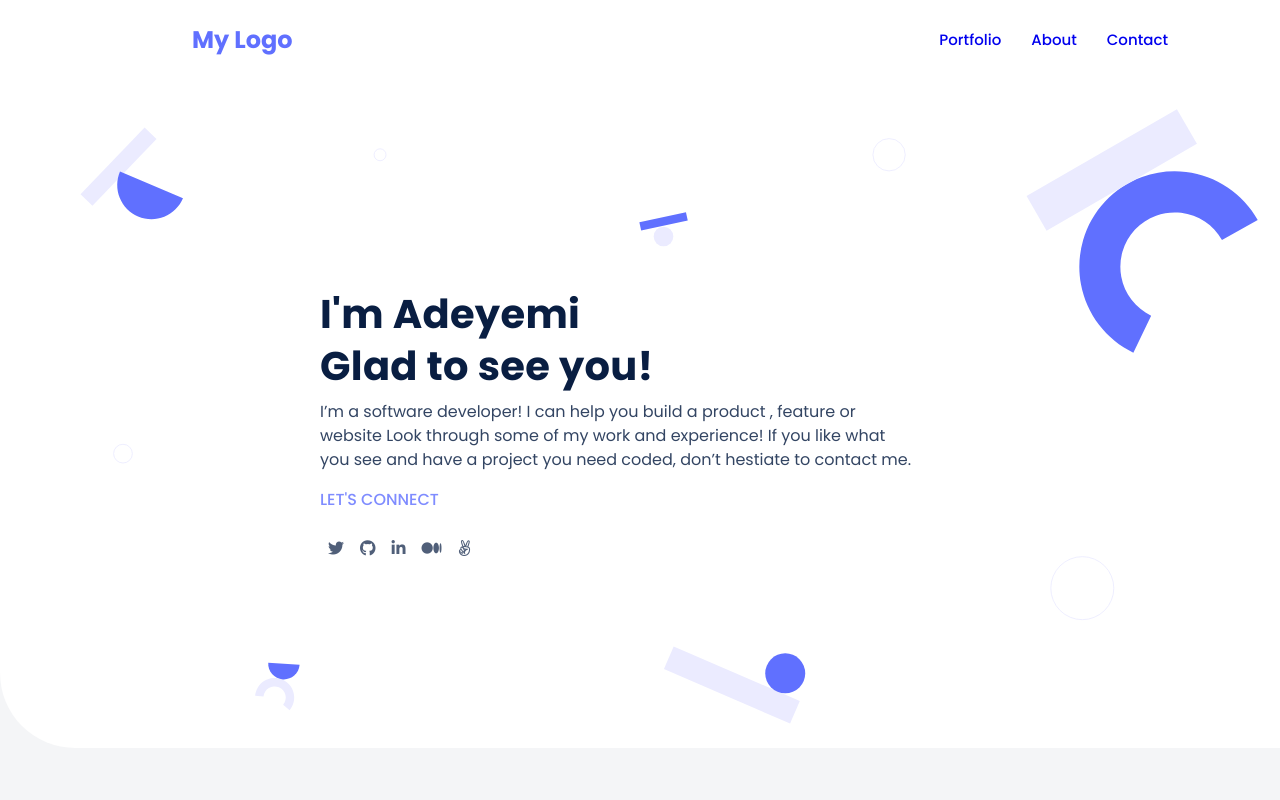
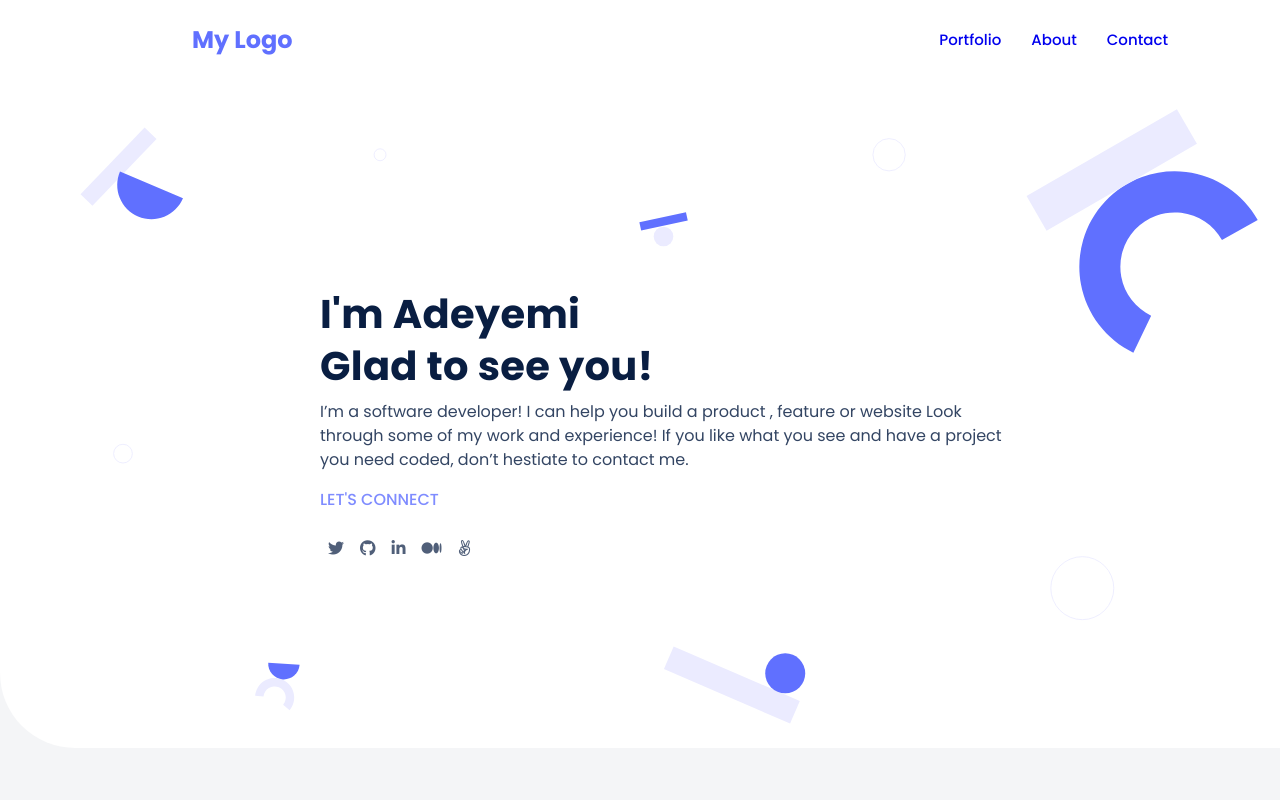
Before and after one commit to emarkees/Portfolio, a website: page index.html in a window 1280 px wide. Shown: the top 800 px of the page. Drawn offline with Linux system fonts and the light colour scheme.

Commit message:
Add width Headline-Section-title and body style.css file

```diff
--- a/styledes.css
+++ b/styledes.css
@@ -126,7 +126,7 @@
     display: flex;
     align-items: center;
     letter-spacing: 0.3px;
-    width: 49%;
+    width: 45%;
     height: auto;
     flex: 45%;
     order: 0;
@@ -134,7 +134,7 @@
   }
 
   .Headline-section-body {
-    width: 80%;
+    width: 95%;
     height: auto;
   }
 
```
